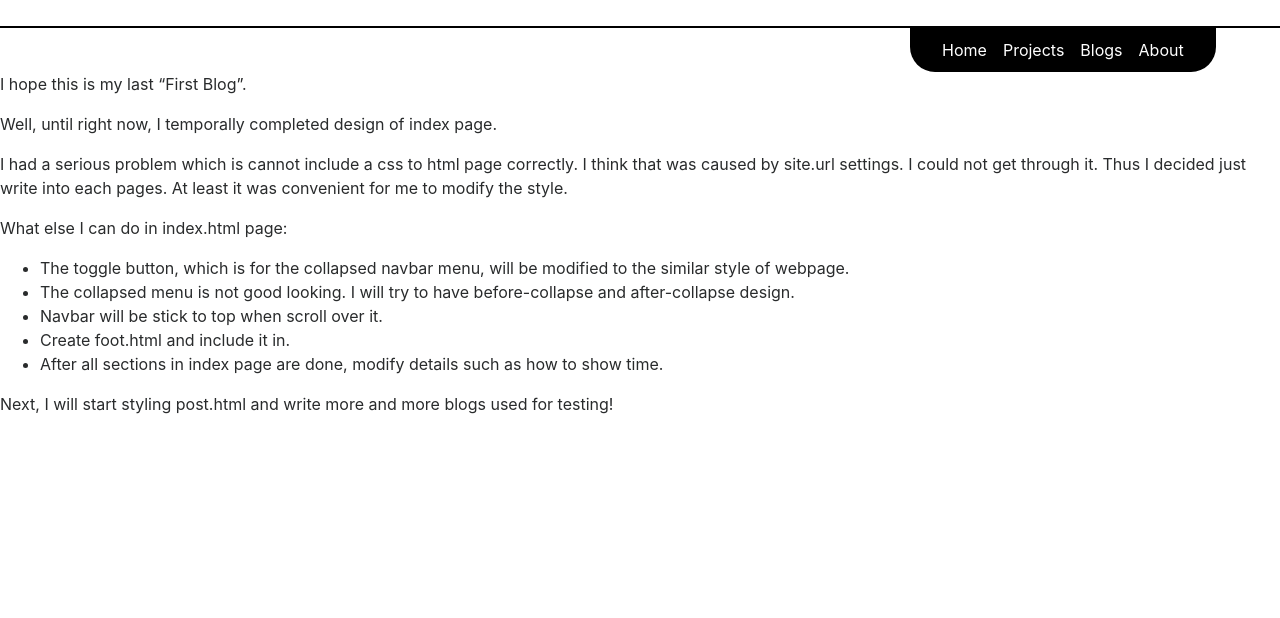
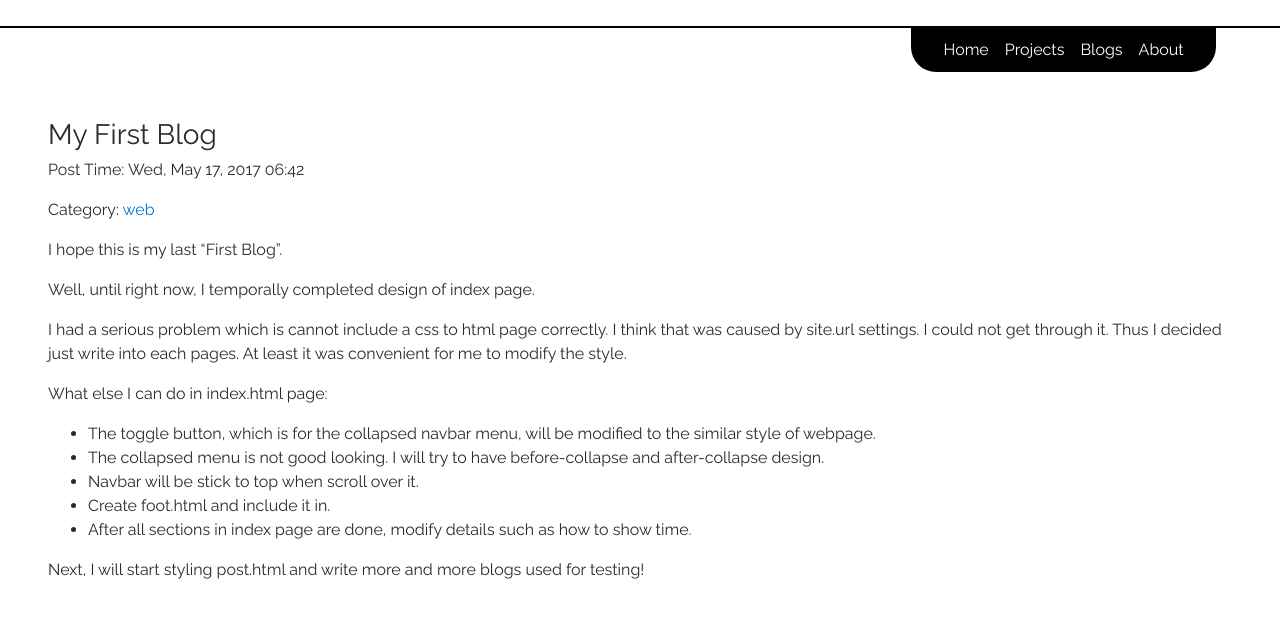
Before and after one commit to zixuanz/zixuanz.github.io, a Jekyll site: the page built from _posts/2017-05-16-My-First-Blog.md, in a window 1280 px wide. Shown: the top 618 px of the page. Built offline with Jekyll 4.4.1, drawn with Linux system fonts in a browser that asks for light colours.

Commit message:
post.html V1.0

```diff
--- a/_layouts/post.html
+++ b/_layouts/post.html
@@ -13,16 +13,31 @@
   <!--Fonts Links-->
   <link rel="stylesheet" href="https://fonts.googleapis.com/css?family=Raleway">
   <link rel="stylesheet" href="https://fonts.googleapis.com/icon?family=Material+Icons">
+
+  <style>
+  body{
+    font-family: 'Raleway', sans-serif;
+  }
+
+
+  </style>
 </head>
+
 <html>
   <body>
     {% include navbar.html %}
 
     <div>
+      <article class="p-5">
+        <h3>{{ page.title }}</h3>
+        <p>Post Time: {{ page.date | date: '%a, %b %-d, %Y %R' }}</p>
+        <p>Category: <a href="#">{{ page.category }}</a></p>
+        <div>
+        {{ content }}
+        </div>
+      </article>
     </div>
 
-    <div>
-    {{ content }}
-    </div>
+
   </body>
 </html>
--- a/_posts/2017-05-16-My-First-Blog.md
+++ b/_posts/2017-05-16-My-First-Blog.md
@@ -1,7 +1,7 @@
 ---
 layout: post
 title:  "My First Blog"
-categories: web
+category: web
 date: 2017-05-16 23:42:48 -0700
 tags: [github page, jekyll]
 ---
```
Also changed, not shown: 1 other file.
